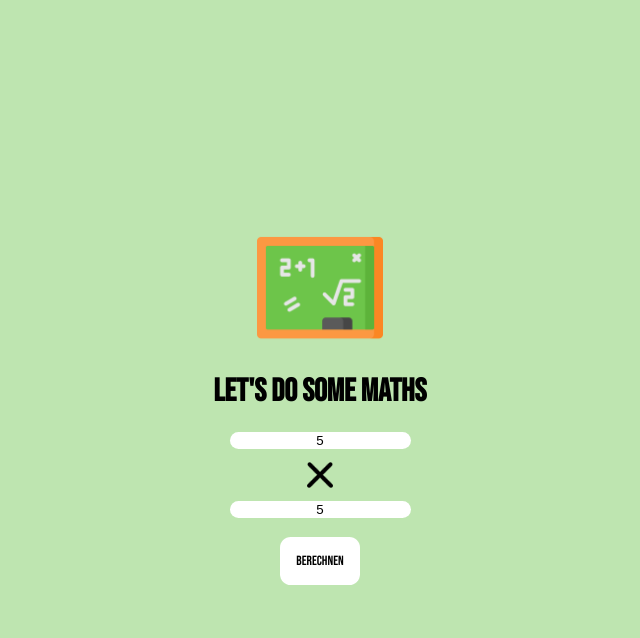
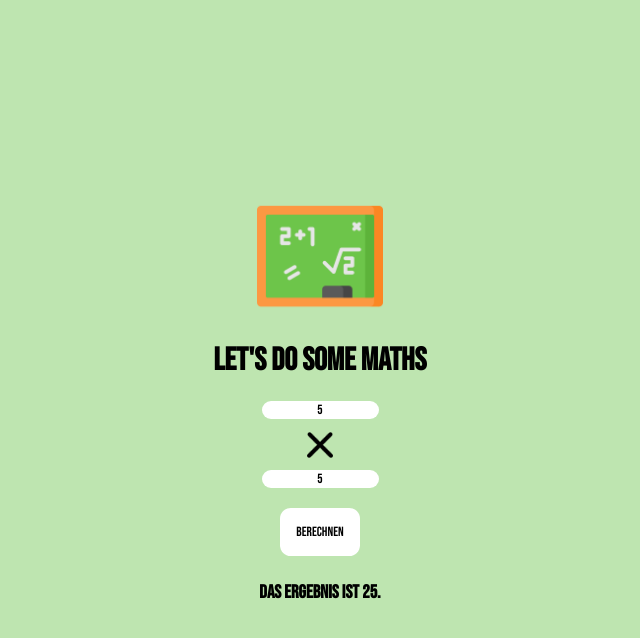
Before and after one commit to JulianSchumacher99/calculate-app, a plain HTML site: page index.html in a window 1280 px wide. Both pictures are taken after typing "5", "5" into the empty fields and a click on the button "Berechnen". Shown: the whole page, without its empty margins (320-960 px from the left). Drawn offline with Linux system fonts and the light colour scheme.

Commit message:
Final calculate

```diff
--- a/main.js
+++ b/main.js
@@ -1,4 +1,5 @@
 import { createCalculatePage } from "./lib/calculatePage.js";
+import { createElement } from "./lib/elements.js";
 import { createPageTitle } from "./lib/titleComponent.js";
 import { createPageImg } from "./lib/titleComponent.js";
 
@@ -12,7 +13,12 @@ function createApp() {
   appElement.append(pageTitle);
 
   const enterCalculatePage = createCalculatePage(function (total) {
-    alert(`Dein Ergebnis ist ${total}.`);
+    const totalValue = createElement("h3", {
+      className: "total",
+      textContent: `Das Ergebnis ist ${total}.`,
+    });
+    appElement.append(totalValue);
+    //alert(`Das Ergebnis ist ${total}.`);
   });
 
   appElement.append(enterCalculatePage);
--- a/style.css
+++ b/style.css
@@ -43,6 +43,7 @@ body {
   border: 0;
   border-radius: 0.8em;
   text-align: center;
+  font-family: var(--font-family);
 }
 
 .number2 {
@@ -50,6 +51,7 @@ body {
   border: 0;
   border-radius: 0.8em;
   text-align: center;
+  font-family: var(--font-family);
 }
 
 .plus-icon {
@@ -77,3 +79,9 @@ body {
   background-color: var(--color-text);
   color: var(--color-contrast);
 }
+
+.total {
+  /* background-color: var(--color-contrast);
+  padding: 1.8em;
+  border-radius: 0.8em; */
+}
```
